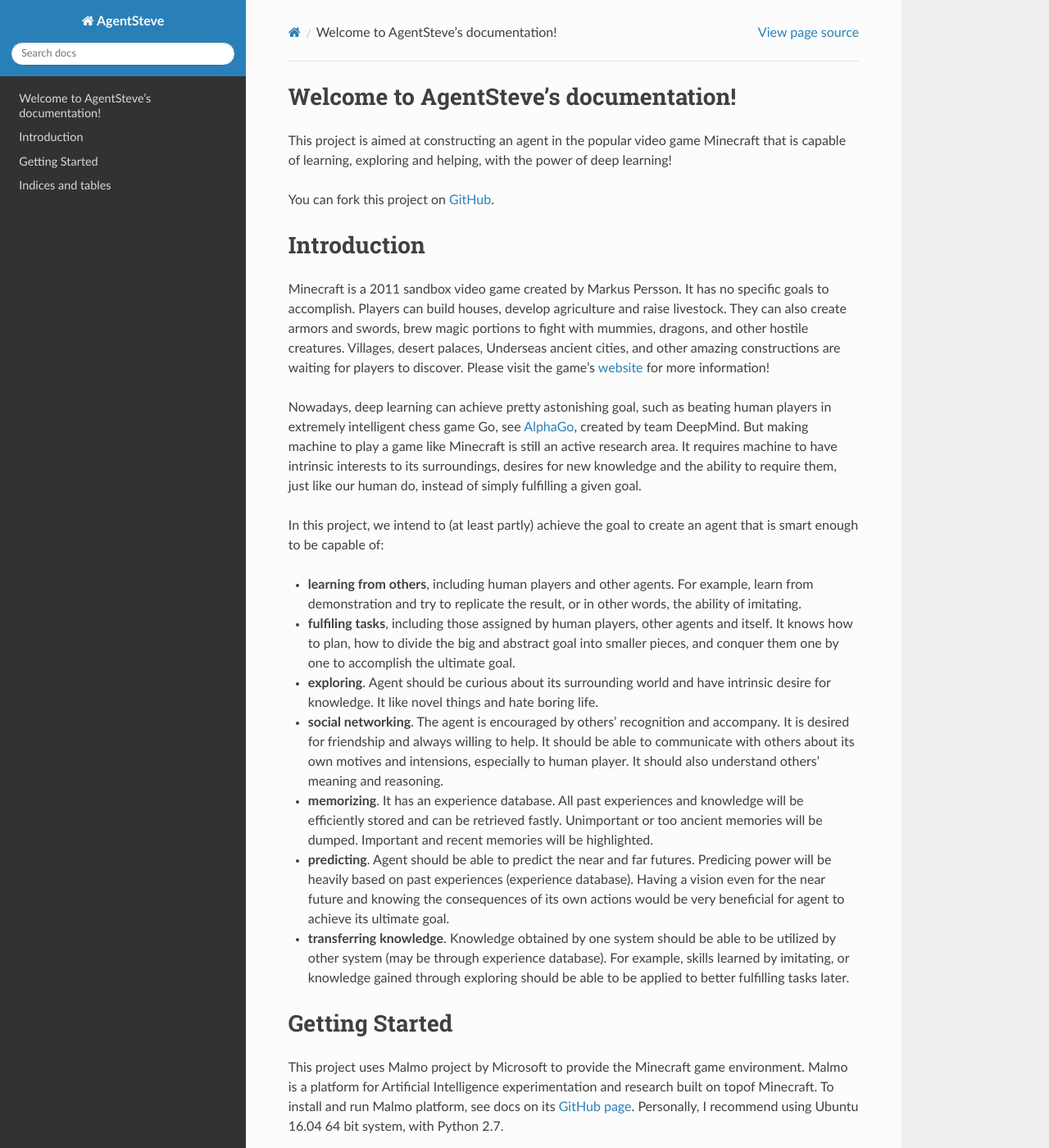
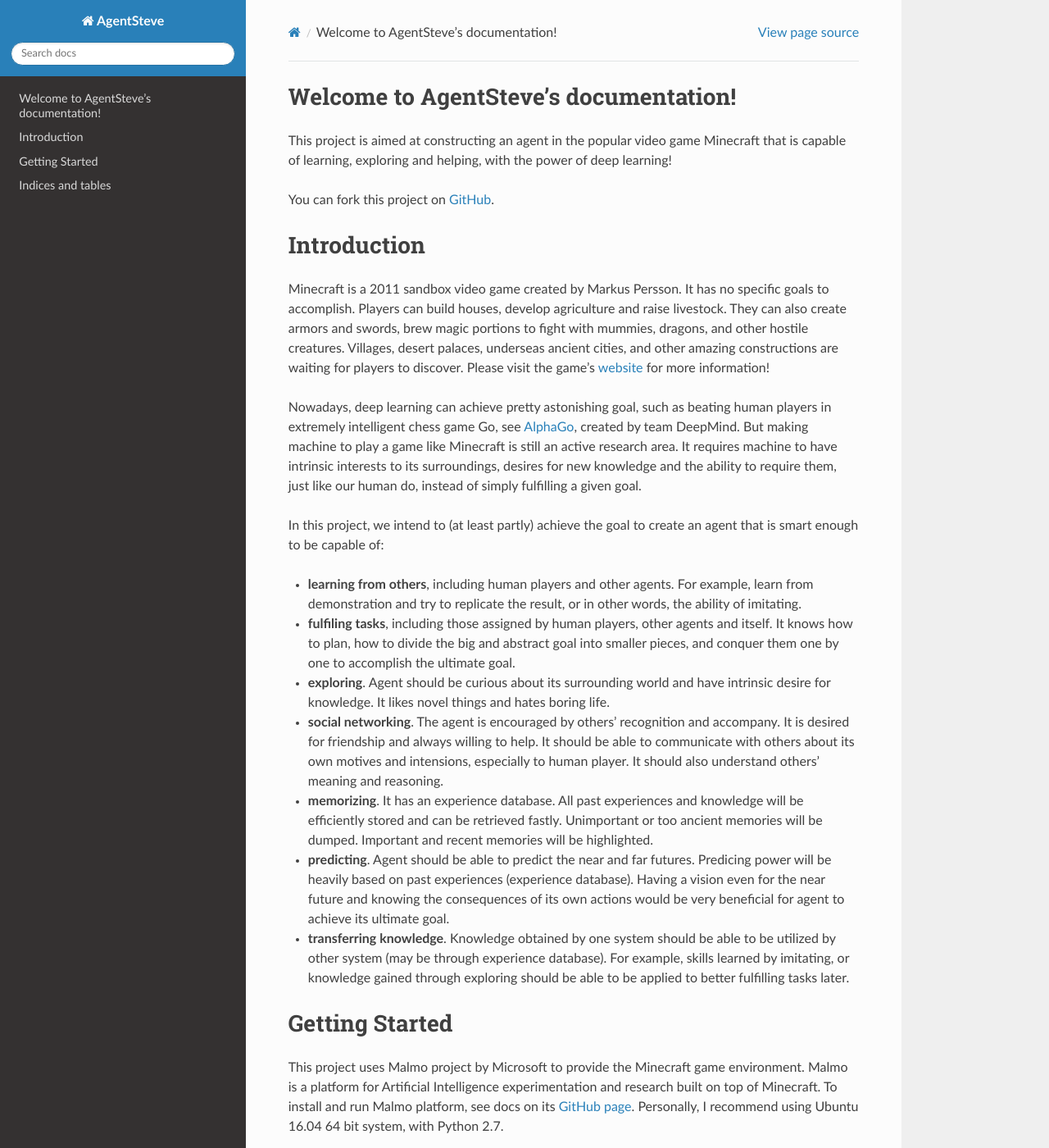
Before and after one commit to RockmanZheng/AgentSteve, a Sphinx documentation site: the page built from docs/index.rst, in a window 1280 px wide and 1400 px high. Shown: the whole window at 82% size. Built offline with Sphinx 7.4.7 and the Read the Docs theme 2.0.0, drawn with Linux system fonts in a browser that asks for light colours.

Commit message:
Initial docs

```diff
--- a/docs/index.rst
+++ b/docs/index.rst
@@ -17,7 +17,7 @@ You can fork this project on `GitHub <https://github.com/RockmanZheng/AgentSteve
 Introduction
 ============
 
-Minecraft is a 2011 sandbox video game created by Markus Persson. It has no specific goals to accomplish. Players can build houses, develop agriculture and raise livestock. They can also create armors and swords, brew magic portions to fight with mummies, dragons, and other hostile creatures. Villages, desert palaces, Underseas ancient cities, and other amazing constructions are waiting for players to discover. Please visit the game's `website <https://minecraft.net/>`_  for more information!
+Minecraft is a 2011 sandbox video game created by Markus Persson. It has no specific goals to accomplish. Players can build houses, develop agriculture and raise livestock. They can also create armors and swords, brew magic portions to fight with mummies, dragons, and other hostile creatures. Villages, desert palaces, underseas ancient cities, and other amazing constructions are waiting for players to discover. Please visit the game's `website <https://minecraft.net/>`_  for more information!
 
 Nowadays, deep learning can achieve pretty astonishing goal, such as beating human players in extremely intelligent chess game Go, see `AlphaGo <https://deepmind.com/research/alphago>`_, created by team DeepMind. But making machine to play a game like Minecraft is still an active research area. It requires machine to have intrinsic interests to its surroundings, desires for new knowledge and the ability to require them, just like our human do, instead of simply fulfilling a given goal.
 
@@ -25,7 +25,7 @@ In this project, we intend to (at least partly) achieve the goal to create an ag
 
 * **learning from others**, including human players and other agents. For example, learn from demonstration and try to replicate the result, or in other words, the ability of imitating.
 * **fulfiling tasks**, including those assigned by human players, other agents and itself. It knows how to plan, how to divide the big and abstract goal into smaller pieces, and conquer them one by one to accomplish the ultimate goal.
-* **exploring**. Agent should be curious about its surrounding world and have intrinsic desire for knowledge. It like novel things and hate boring life.
+* **exploring**. Agent should be curious about its surrounding world and have intrinsic desire for knowledge. It likes novel things and hates boring life.
 * **social networking**. The agent is encouraged by others' recognition and accompany. It is desired for friendship and always willing to help. It should be able to communicate with others about its own motives and intensions, especially to human player. It should also understand others' meaning and reasoning.
 * **memorizing**. It has an experience database. All past experiences and knowledge will be efficiently stored and can be retrieved fastly. Unimportant or too ancient memories will be dumped. Important and recent memories will be highlighted.
 * **predicting**. Agent should be able to predict the near and far futures. Predicing power will be heavily based on past experiences (experience database). Having a vision even for the near future and knowing the consequences of its own actions would be very beneficial for agent to achieve its ultimate goal.
@@ -34,7 +34,7 @@ In this project, we intend to (at least partly) achieve the goal to create an ag
 Getting Started
 ===============
 
-This project uses Malmo project by Microsoft to provide the Minecraft game environment. Malmo is a platform for Artificial Intelligence experimentation and research built on topof Minecraft. To install and run Malmo platform, see docs on its `GitHub page <https://github.com/Microsoft/malmo>`_. Personally, I recommend using Ubuntu 16.04 64 bit system, with Python 2.7.
+This project uses Malmo project by Microsoft to provide the Minecraft game environment. Malmo is a platform for Artificial Intelligence experimentation and research built on top of Minecraft. To install and run Malmo platform, see docs on its `GitHub page <https://github.com/Microsoft/malmo>`_. Personally, I recommend using Ubuntu 16.04 64 bit system, with Python 2.7.
 
 We will be using TensorFlow as the main tool for researching deep learning capability. TensorFlow is an open source machine learning framework developed by Google. The latest version is 1.8, and we will start experimenting on this version. Please visit their `website <https://www.tensorflow.org>`_ for installation and more information.
 
```
